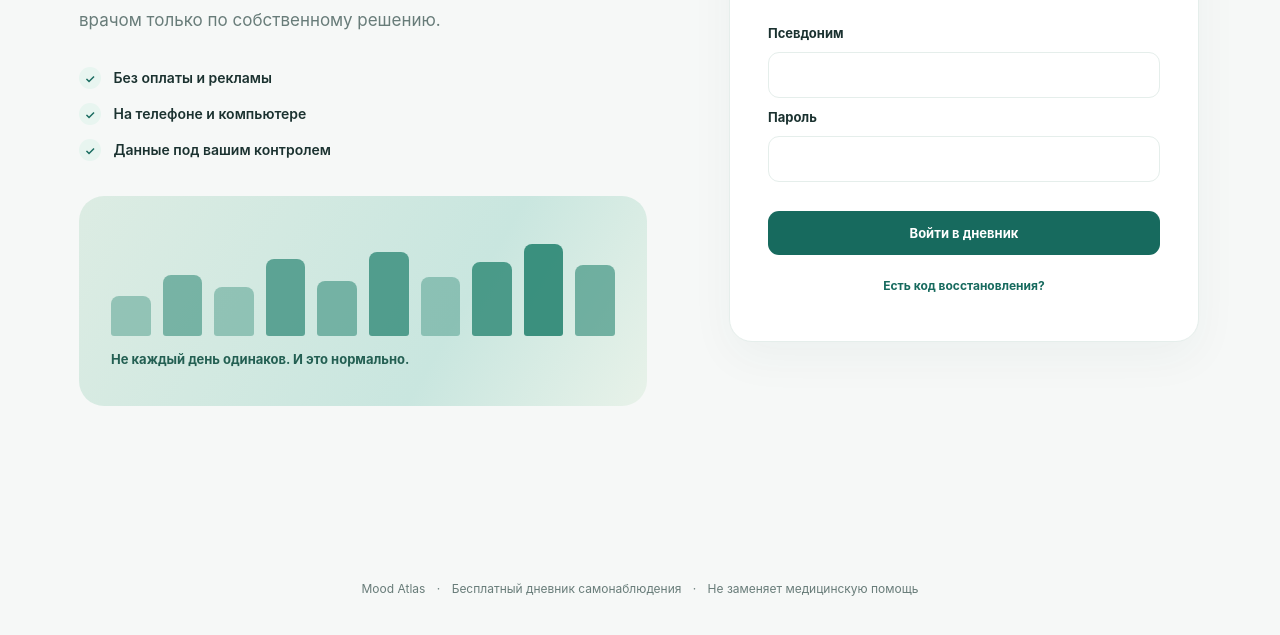
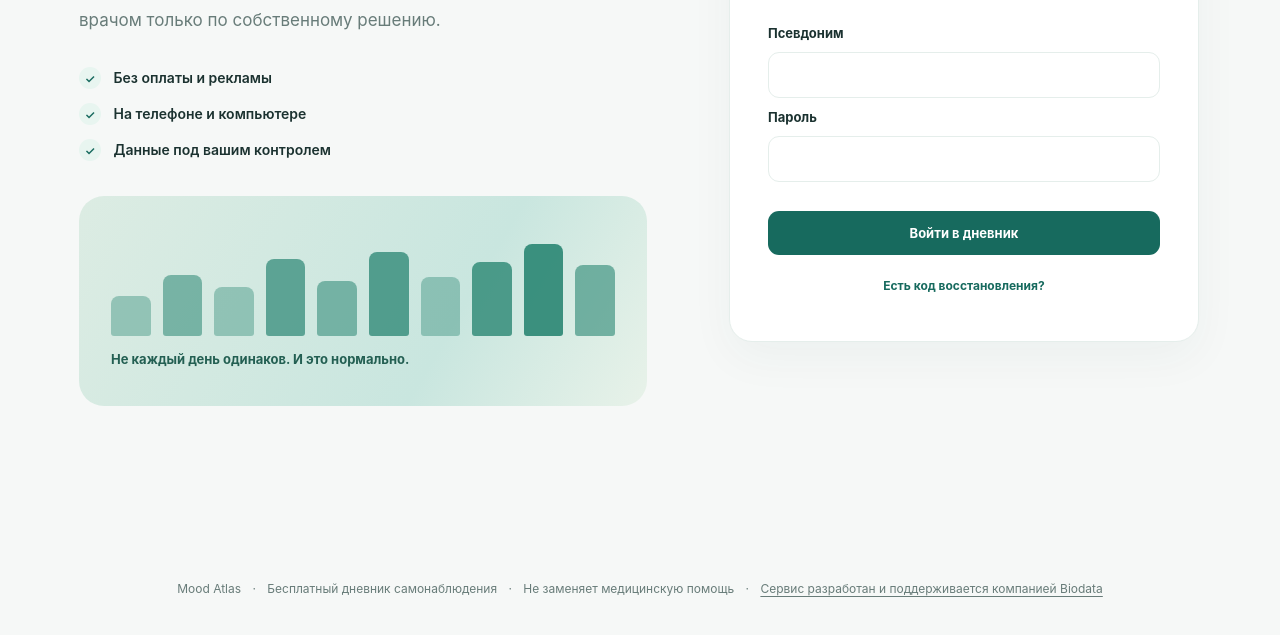
Before and after one commit to weydreas/mood-tracker, a website: page public/index.html in a window 1280 px wide. Shown: the part 443-1078 px from the top of the page. Drawn offline with Linux system fonts and the light colour scheme; no server answers.

Commit message:
feat: credit Biodata in Mood Atlas footer
* feat: add Biodata company credit link to footer

* feat: add Biodata company credit link to footer

* feat: add Biodata company credit link to footer

```diff
--- a/public/index.html
+++ b/public/index.html
@@ -224,7 +224,7 @@
       </div>
     </section>
   </main>
-  <footer class="footer">Mood Atlas <span>·</span> Бесплатный дневник самонаблюдения <span>·</span> Не заменяет медицинскую помощь</footer>
+  <footer class="footer">Mood Atlas <span>·</span> Бесплатный дневник самонаблюдения <span>·</span> Не заменяет медицинскую помощь <span>·</span> <a href="https://biodata.health" target="_blank" rel="noopener noreferrer">Сервис разработан и поддерживается компанией Biodata</a></footer>
   <div id="toast" class="toast" role="status" aria-live="polite" hidden></div>
   <dialog id="recovery-dialog" class="recovery-dialog">
     <div class="dialog-symbol">✳</div>
--- a/public/styles.css
+++ b/public/styles.css
@@ -55,7 +55,7 @@ input[type=range]{accent-color:var(--primary);height:6px;width:100%;cursor:point
 .range-selector{display:flex;border:1px solid var(--border);border-radius:10px;padding:3px;gap:2px}.range-selector button{font-size:12px;font-weight:700;background:transparent;border:0;color:var(--sub);border-radius:8px;padding:9px 11px}.range-selector button.active{background:var(--soft);color:var(--primary)}
 .insight-numbers{display:grid;grid-template-columns:repeat(3,1fr);gap:12px}.insight-numbers .stat{padding:19px}.insight-numbers .stat-value{font-size:29px}.large-chart{margin:15px 0 25px}.insights-grid{display:grid;grid-template-columns:1fr 1fr;gap:18px}.insight-box{border:1px solid var(--border);border-radius:15px;padding:21px}.insight-box h3{margin-bottom:18px}.insight-box p{font-size:12px;color:var(--sub);margin:0}.insight-row{display:flex;align-items:center;justify-content:space-between;gap:10px;margin-top:9px;font-size:13px}.insight-disclaimer{margin-top:20px}
 .settings-grid{display:grid;grid-template-columns:1.3fr .7fr;gap:20px;align-items:start}.settings-grid p{font-size:13px}.button-row{display:flex;flex-wrap:wrap;gap:10px}.theme-select{max-width:260px;margin-top:10px}.delete-form{display:grid;gap:12px;max-width:380px;margin-top:13px}.delete-form button{justify-self:start}
-.footer{padding:30px 15px 45px;text-align:center;color:var(--sub);font-size:12px}.footer span{margin:0 8px}.toast{position:fixed;bottom:28px;right:28px;z-index:20;background:var(--text);color:var(--panel);padding:14px 21px;border-radius:13px;max-width:min(400px,calc(100vw - 36px));box-shadow:0 9px 35px #0002;font-size:13px}
+.footer{padding:30px 15px 45px;text-align:center;color:var(--sub);font-size:12px}.footer span{margin:0 8px}.footer a{color:inherit;text-decoration:underline;text-underline-offset:3px}.footer a:hover,.footer a:focus-visible{color:var(--primary)}.toast{position:fixed;bottom:28px;right:28px;z-index:20;background:var(--text);color:var(--panel);padding:14px 21px;border-radius:13px;max-width:min(400px,calc(100vw - 36px));box-shadow:0 9px 35px #0002;font-size:13px}
 .recovery-dialog{border:1px solid var(--border);border-radius:23px;background:var(--panel);color:var(--text);width:min(480px,calc(100% - 24px));padding:35px;box-shadow:0 40px 100px #0003}.recovery-dialog::backdrop{background:#07161299}.recovery-dialog p{font-size:13px;color:var(--sub)}.recovery-dialog h2{font-size:26px}.recovery-dialog label{display:block;margin:23px 0 8px}.recovery-dialog textarea{font-family:monospace;font-size:14px;overflow-wrap:anywhere}.dialog-symbol{font-size:35px;color:var(--primary);margin-bottom:15px}
 .legal{max-width:760px;padding:65px 30px;margin:auto}.legal h1{font-size:40px;margin-top:30px}.legal p{line-height:1.85;font-size:15px}
 @media(max-width:980px){.auth-layout{gap:35px}.dashboard-layout{grid-template-columns:minmax(0,1fr) 300px}.site-header{padding:24px 30px}.app-container{padding:0 24px}.entry-panel{padding:26px}.settings-grid{grid-template-columns:1fr}.mood-options{gap:5px}.mood-choice{font-size:9px}}
```
Also changed, not shown: tests/ui.test.js (+2 -0 lines).
